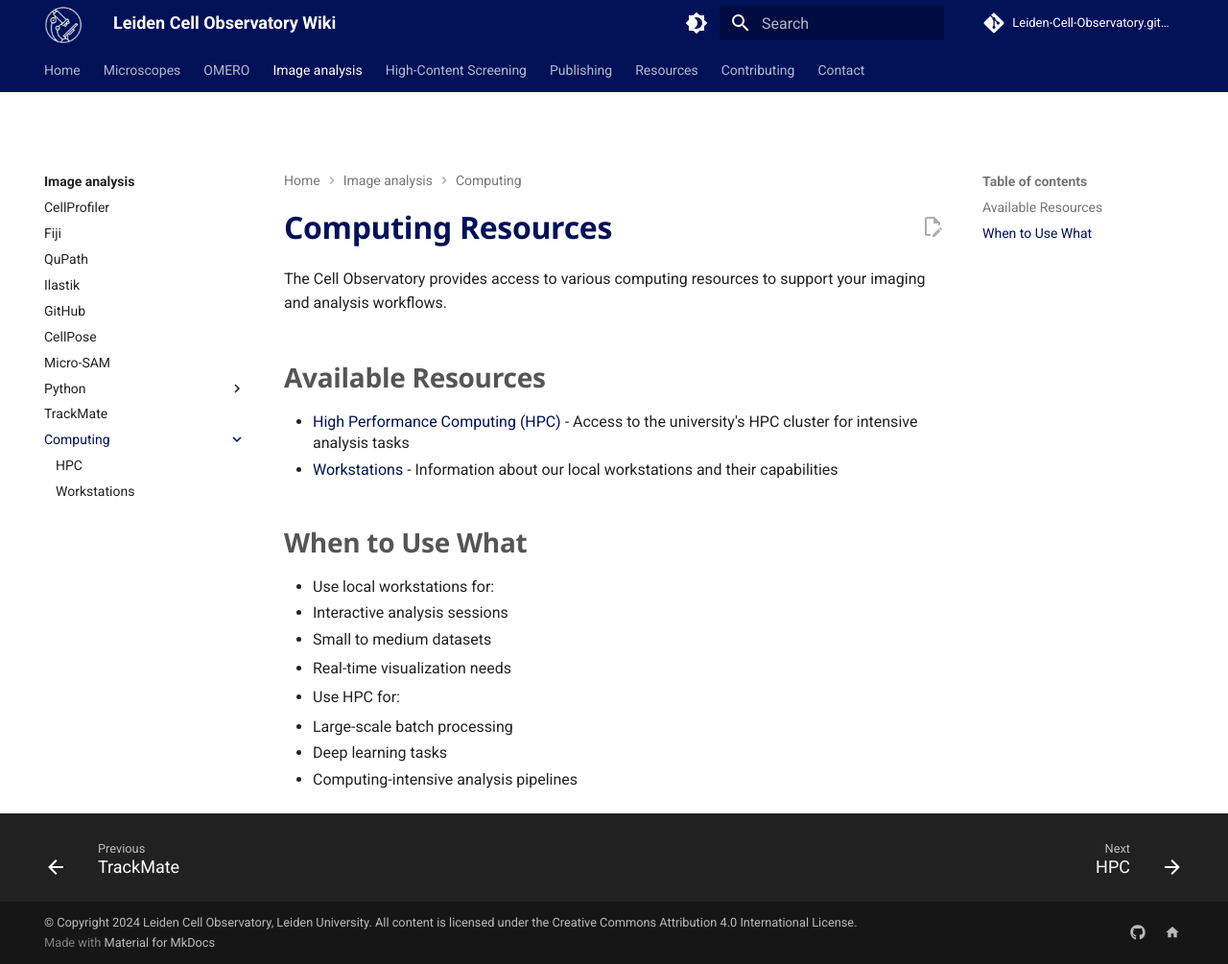
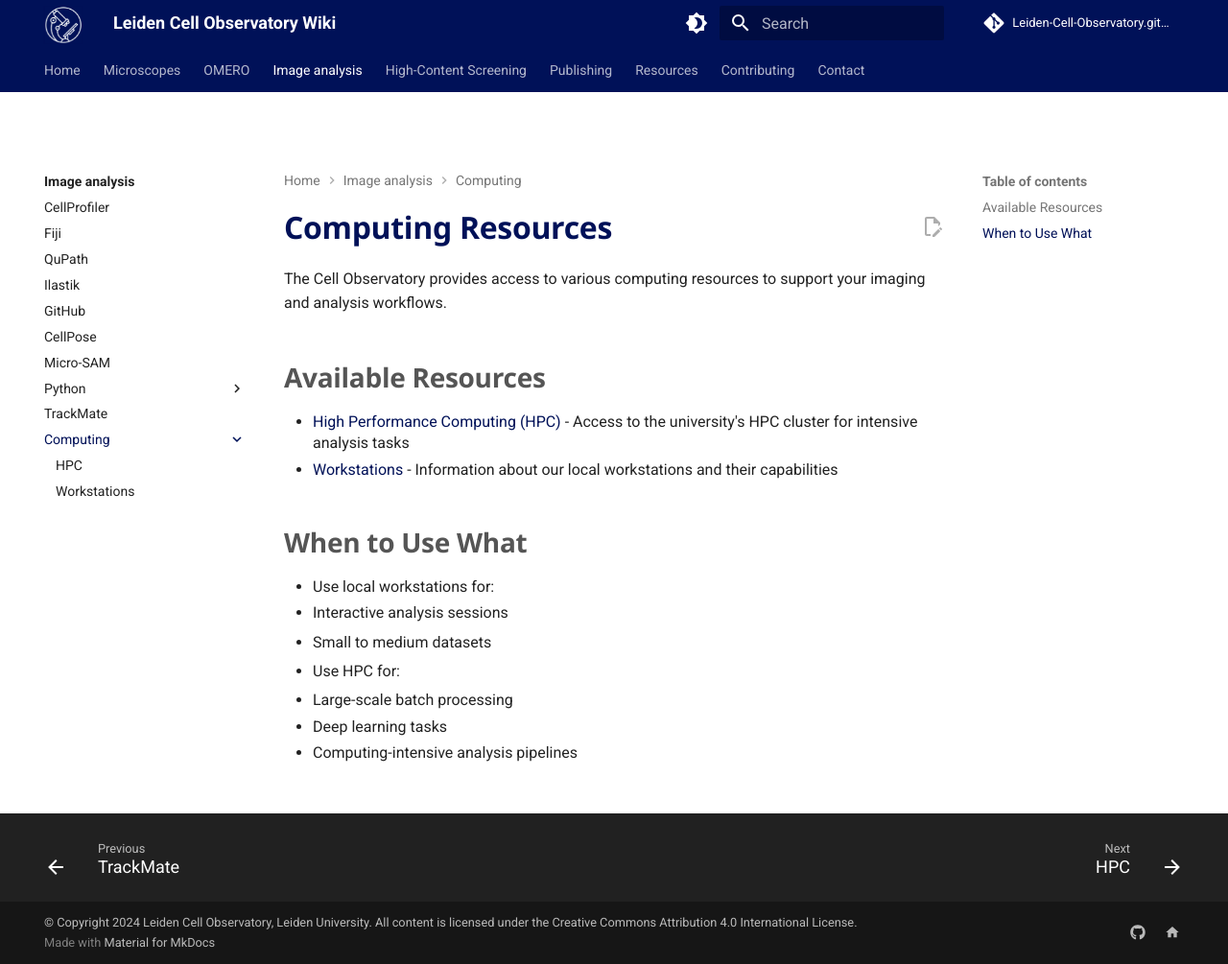
Before and after one commit to Leiden-Cell-Observatory/Leiden-Cell-Observatory.github.io, an MkDocs documentation site: the page built from docs/computing/index.md, in a window 1280 px wide and 1005 px high. Shown: the whole window at 96% size. Built offline with MkDocs 1.6.1 and Material for MkDocs 9.7.7, drawn with Linux system fonts in a browser that asks for light colours; comment, search, counter and statistics services are not loaded.

Commit message:
Update use case recommendations for computing resources

```diff
--- a/docs/computing/index.md
+++ b/docs/computing/index.md
@@ -12,7 +12,6 @@
 - Use local workstations for:
   - Interactive analysis sessions
   - Small to medium datasets
-  - Real-time visualization needs
 
 - Use HPC for:
   - Large-scale batch processing
```
